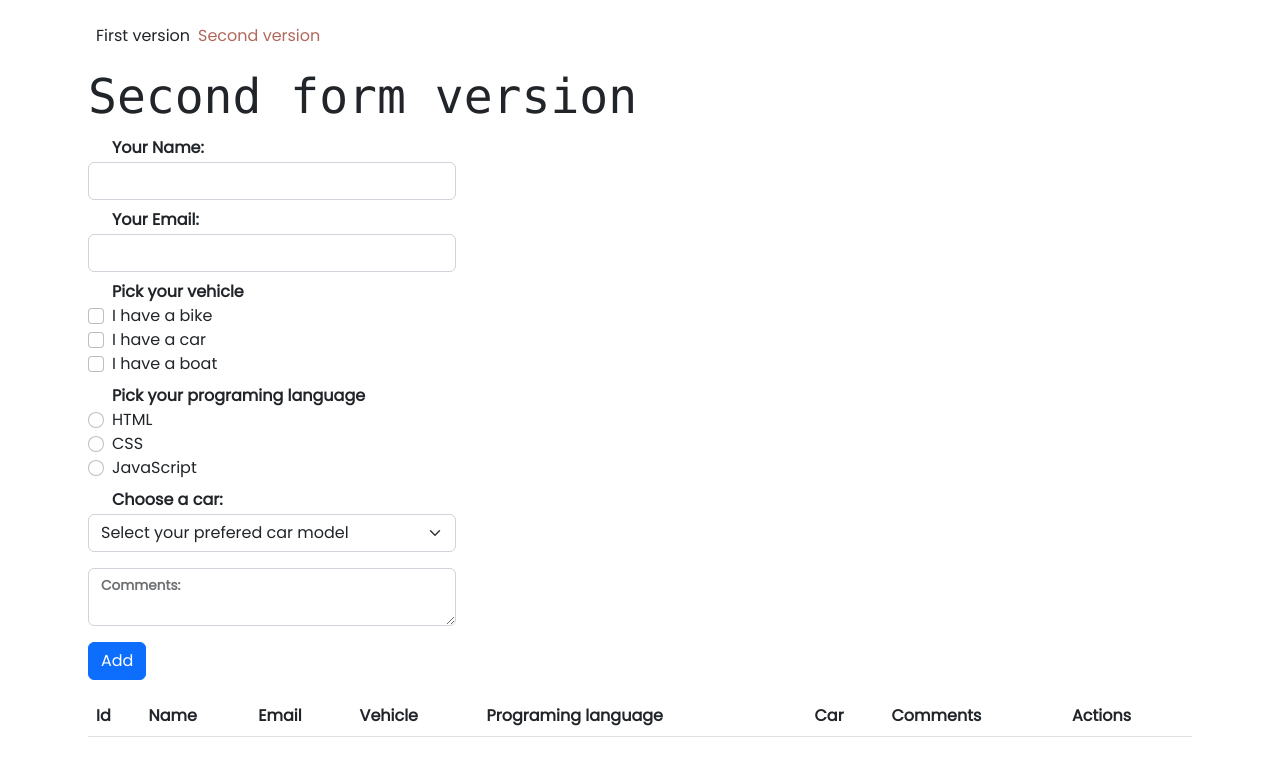
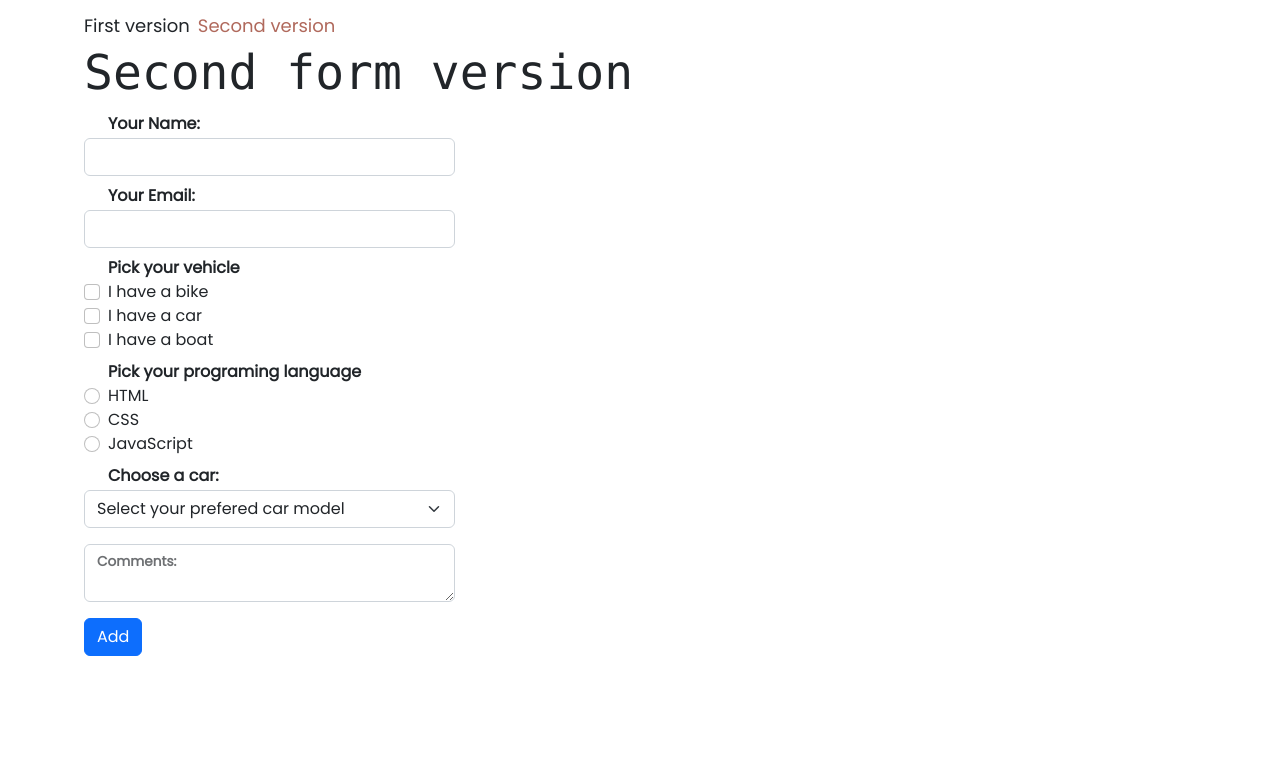
Before and after one commit to MartynasGit/cherry-task-4, a Nuxt app: page /second-version in a window 1280 px wide. Shown: the top 776 px of the page. Built offline with nearby package versions, Linux system fonts and the light colour scheme.

Commit message:
Added delete item feature.

```diff
--- a/components/Form.vue
+++ b/components/Form.vue
@@ -1,6 +1,6 @@
 <template>
     <div>
-        <form @submit.prevent="handleSubmit">
+        <form @submit.prevent="handleSubmit(event)">
             <div class="col-4">
                 <div class="my-2">
                     <label for="name" class="font-bold form-check">Your Name:</label>
@@ -69,10 +69,9 @@ let formInputData = ref({
     comments: "",
 });
 
-const handleSubmit = () => {
+const handleSubmit = (event) => {
     formData.addData(formInputData.value);
-    this.$refs.formInputData.reset();
-
+    this.formInputData.name = "names"
 }
 </script>
 
--- a/components/Table.vue
+++ b/components/Table.vue
@@ -26,7 +26,7 @@
                     <td>{{ (item.language) }}</td>
                     <td>{{ (item.carModel) }}</td>
                     <td>{{ (item.comments) }}</td>
-                    <td><button class="btn btn-danger">Delete</button></td>
+                    <td><button class="btn btn-danger" @click="formData.delete(item.id)">Delete</button></td>
                 </tr>
             </tbody>
 
--- a/layouts/default.vue
+++ b/layouts/default.vue
@@ -1,9 +1,9 @@
 <template>
     <div class="sm:px-20 sm:py-2">
         <header>
-            <nav class=" mx-auto flex justify-between text-base p-3">
+            <nav class=" mx-auto flex justify-between text-base p-1 ">
                 <div>
-                    <ul class="flex sm:gap-2 gap-2 md:gap-8">
+                    <ul class="flex sm:gap-2 gap-2 md:gap-8 text-lg">
                         <li>
                             <NuxtLink to="/">First version </NuxtLink>
                         </li>
@@ -14,7 +14,7 @@
                 </div>
             </nav>
         </header>
-        <div class="p-2">
+        <div class="p-1">
             <slot></slot>
         </div>
     </div>
--- a/pages/index.vue
+++ b/pages/index.vue
@@ -2,9 +2,9 @@
     <div>
         <h1 class="text-5xl font-mono">First form version</h1>
         <div class="flex">
-            <div class="my-5 col-8">
+            <div class="my-5 col-5">
                 <form>
-                    <div class="col-7">
+                    <div class="col-8">
                         <div class="my-2">
                             <label for="name" class="font-bold form-check">Your Name:</label>
                             <input type="text" v-model="name" id="name" class="form-control">
--- a/pages/second-version.vue
+++ b/pages/second-version.vue
@@ -4,13 +4,15 @@
         <div class="my-3 ">
             <Form></Form>
         </div>
-        <div>
-            <Table> </Table>
+        <div v-if="formData.submitedData.length !== 0">
+            <Table></Table>
         </div>
     </div>
 </template>
 
 <script setup>
+import { useFormStore } from '@/stores/form';
+const formData = useFormStore();
 </script>
 
 <style  scoped>
--- a/stores/form.js
+++ b/stores/form.js
@@ -10,8 +10,15 @@ export const useFormStore = defineStore("form", {
     addData(data) {
       this.submitedData.push({
         id: this.nextId++,
-        ...data
+        ...data,
       });
+    },
+    delete(givenItem) {
+      this.submitedData = this.submitedData.filter((item) => {
+        // console.log(item.id)
+        return item.id !== givenItem;
+      });
+      // console.log(givenItem)
     },
   },
 });
```
